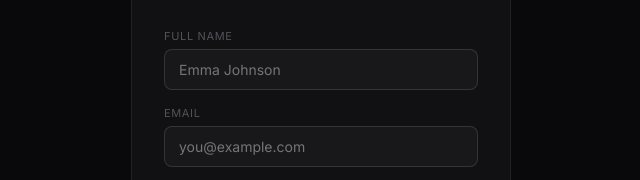
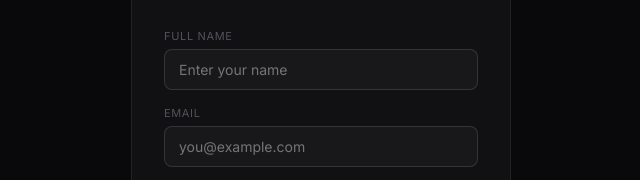
Before and after one commit to Emmanueldev2/AI-Agent, a plain HTML site: page templates/signup.html in a window 1280 px wide. Shown: the part 242-422 px from the top of the page, 319-959 px from the left. Drawn offline with Linux system fonts and the light colour scheme.

Commit message:
changed index.html

```diff
--- a/templates/signup.html
+++ b/templates/signup.html
@@ -36,7 +36,7 @@
   <form id="signupForm">
     <div class="field">
       <label>Full name</label>
-      <input type="text" id="name" placeholder="Emma Johnson" required/>
+      <input type="text" id="name" placeholder="Enter your name" required/>
     </div>
     <div class="field">
       <label>Email</label>
```
